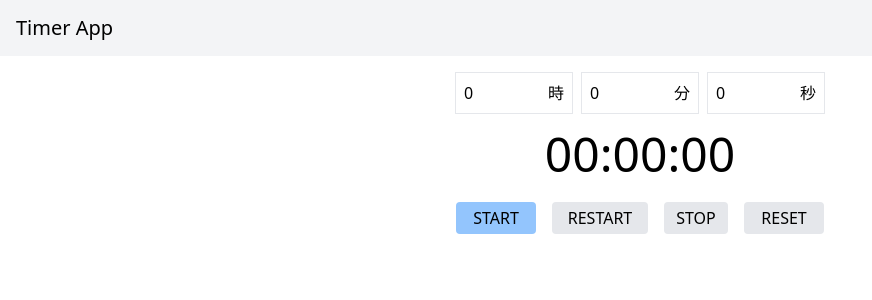
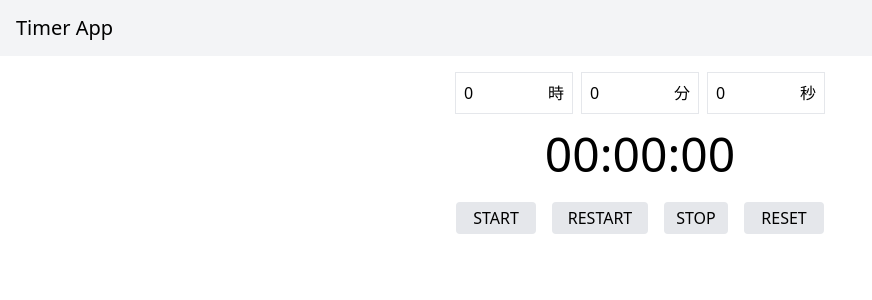
Before and after one commit to hironomiu/typescript-react-timer, a React (Create React App) app: page / in a window 1280 px wide. Shown: the top 300 px of the page, without its empty margins (0-872 px from the left). Built offline with nearby package versions, Linux system fonts and the light colour scheme.

Commit message:
commited

```diff
--- a/src/components/Main.tsx
+++ b/src/components/Main.tsx
@@ -30,6 +30,9 @@ const Main = () => {
       />
       <TimerLine timer={timer} />
       <TimerButtonBoard
+        hours={hours}
+        minutes={minutes}
+        seconds={seconds}
         timer={timer}
         timerCount={timerCount}
         setHours={setHours}
--- a/src/components/TimerButtonBoard.tsx
+++ b/src/components/TimerButtonBoard.tsx
@@ -6,6 +6,9 @@ type Props = {
     minutes: number
     seconds: number
   }
+  hours: number
+  minutes: number
+  seconds: number
   timerCount: () => NodeJS.Timer
   setHours: (num: number) => void
   setMinutes: (num: number) => void
@@ -26,6 +29,9 @@ const TimerButtonBoard = (props: Props) => {
     )
     if (num <= 0) {
       clearInterval(timerId)
+      props.setHours(0)
+      props.setMinutes(0)
+      props.setSeconds(0)
       setIsStart(false)
     }
   }, [props.timer, setIsStart, timerId])
@@ -39,7 +45,10 @@ const TimerButtonBoard = (props: Props) => {
           setIsStart(true)
         }}
         className="w-20 h-8 rounded mx-2 bg-blue-300 disabled:bg-gray-200"
-        disabled={isStart}
+        disabled={
+          isStart ||
+          !(props.hours > 0 || props.minutes > 0 || props.seconds > 0)
+        }
       >
         START
       </button>
```
